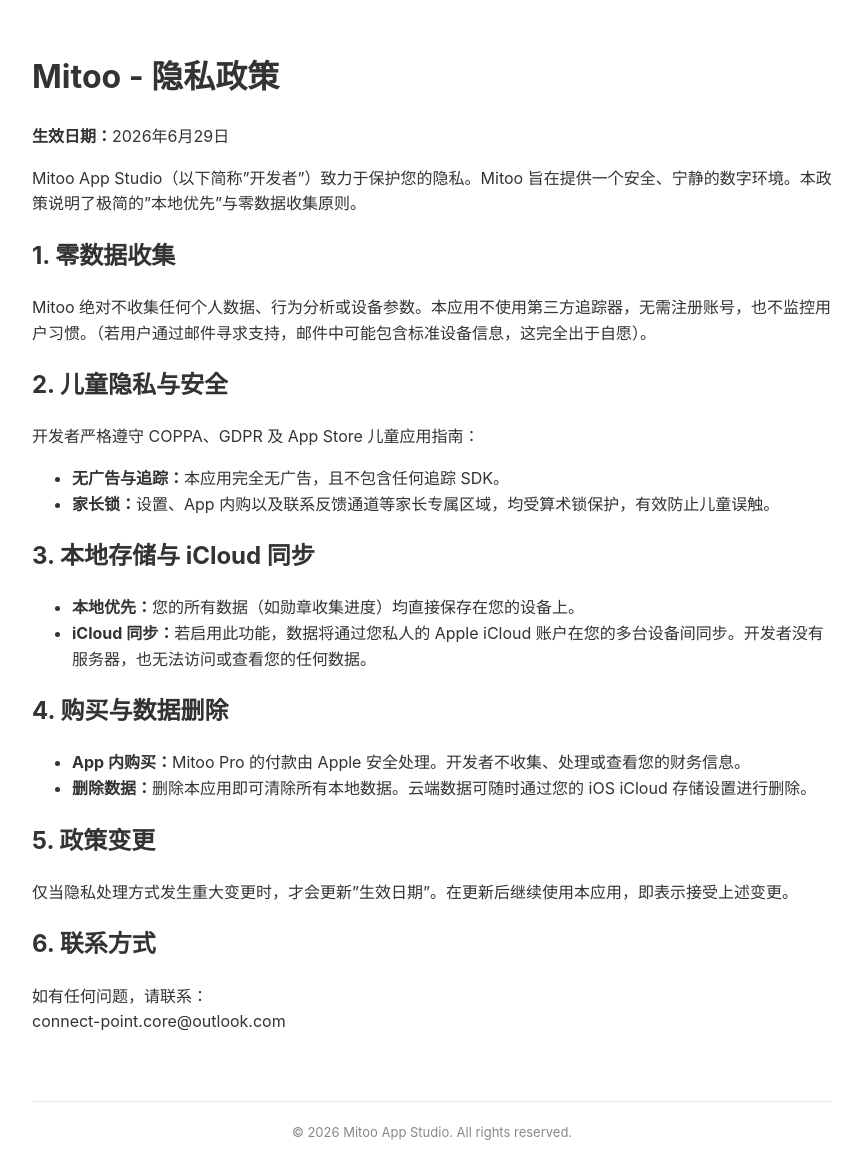
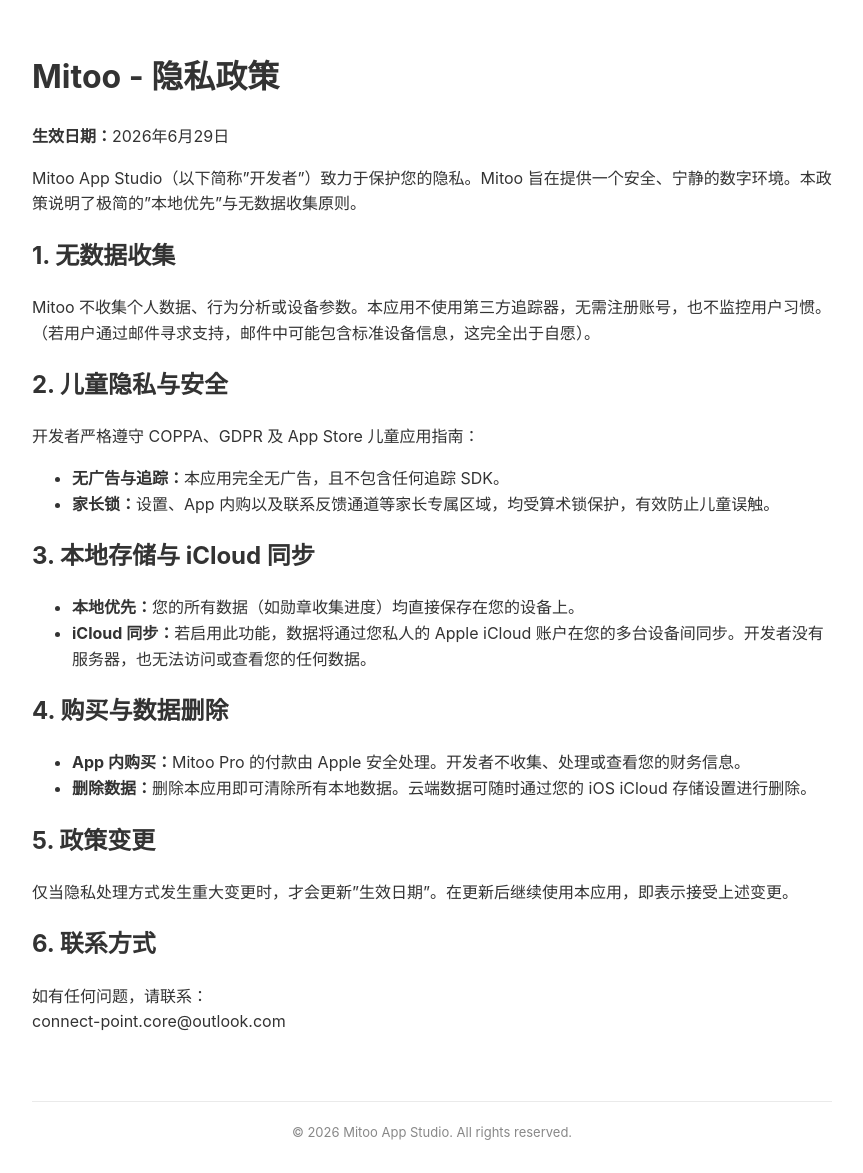
Before and after one commit to mitoostudio/mitoo-legal, a Jekyll site: the page built from privacy-policy-zh.md, in a window 1280 px wide. Shown: the whole page, without its empty margins (208-1071 px from the left). Built offline with Jekyll 4.4.1, drawn with Linux system fonts in a browser that asks for light colours; our own code applies the rules of GitHub Pages for plain Markdown files.

Commit message:
Update privacy-policy-zh.md

```diff
--- a/privacy-policy-zh.md
+++ b/privacy-policy-zh.md
@@ -5,9 +5,9 @@ layout: default
 # Mitoo - 隐私政策
 <strong>生效日期：</strong>2026年6月29日
 
-Mitoo App Studio（以下简称"开发者"）致力于保护您的隐私。Mitoo 旨在提供一个安全、宁静的数字环境。本政策说明了极简的"本地优先"与零数据收集原则。
-## 1. 零数据收集
-Mitoo 绝对不收集任何个人数据、行为分析或设备参数。本应用不使用第三方追踪器，无需注册账号，也不监控用户习惯。（若用户通过邮件寻求支持，邮件中可能包含标准设备信息，这完全出于自愿）。
+Mitoo App Studio（以下简称"开发者"）致力于保护您的隐私。Mitoo 旨在提供一个安全、宁静的数字环境。本政策说明了极简的"本地优先"与无数据收集原则。
+## 1. 无数据收集
+Mitoo 不收集个人数据、行为分析或设备参数。本应用不使用第三方追踪器，无需注册账号，也不监控用户习惯。（若用户通过邮件寻求支持，邮件中可能包含标准设备信息，这完全出于自愿）。
 ## 2. 儿童隐私与安全
 开发者严格遵守 COPPA、GDPR 及 App Store 儿童应用指南：
 * <strong>无广告与追踪：</strong>本应用完全无广告，且不包含任何追踪 SDK。
```
